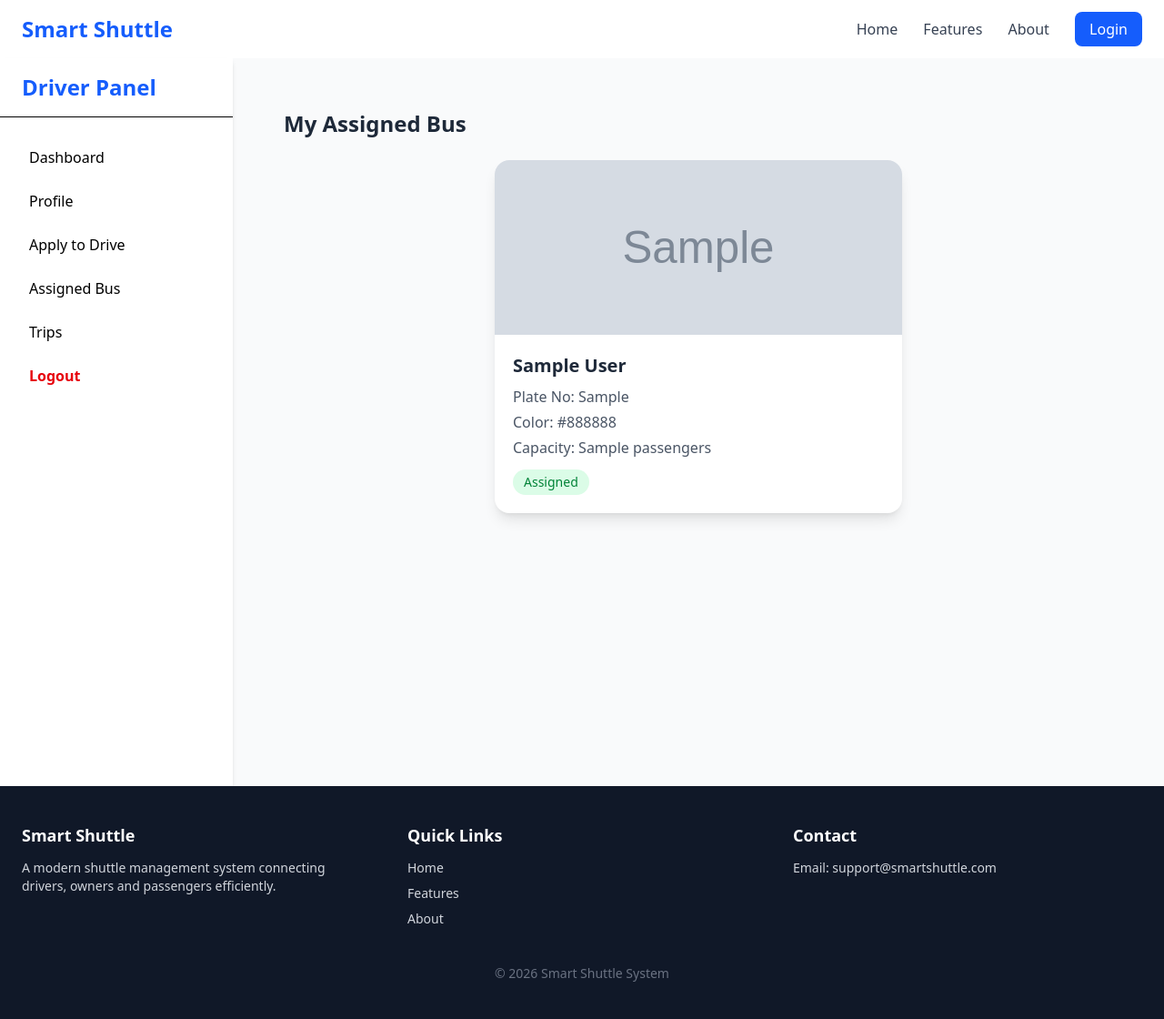
After one commit to utibefrank-7/shuttleProject, a Django app: page /driver/assigned/bus/ in a window 1280 px wide. The commit adds this page. Shown: the whole page at 91% size. Run offline with Django 5.2, Linux system fonts and the light colour scheme; a user stored in the database is signed in; tables that the repository leaves empty hold one stand-in row (values such as "Sample post"); grey boxes marked "Sample" are stand-in pictures; some libraries are stand-ins or nearby versions.

Commit message:
updated code to allow drivers view assigned bus on the driver's dahboard

```diff
--- /dev/null
+++ b/shuttle/accounts/templates/accounts/driver_assigned_bus.html
@@ -0,0 +1,63 @@
+{% extends "driver_base.html" %}
+
+{% block driver_content %}
+
+<div class="p-6">
+
+    <h1 class="text-2xl font-bold text-gray-800 mb-6">
+        My Assigned Bus
+    </h1>
+
+    {% if bus %}
+
+    <div class="max-w-md mx-auto bg-white rounded-2xl shadow-lg overflow-hidden">
+
+        <!-- Bus Image -->
+{% if bus.image %}
+    <img src="{{ bus.image.url }}" class="w-full h-48 object-cover">
+{% else %}
+    <img src="https://via.placeholder.com/400x200?text=No+Image"
+         class="w-full h-48 object-cover">
+{% endif %}
+
+        <!-- Bus Details -->
+        <div class="p-5">
+
+            <h2 class="text-xl font-semibold text-gray-800 mb-2">
+                {{ bus.vehicle_name }}
+            </h2>
+
+            <p class="text-gray-600 mb-1">
+                <span class="font-medium">Plate No:</span> {{ bus.plate_no }}
+            </p>
+
+            <p class="text-gray-600 mb-1">
+                <span class="font-medium">Color:</span> {{ bus.colour }}
+            </p>
+
+            <p class="text-gray-600 mb-3">
+                <span class="font-medium">Capacity:</span> {{ bus.capacity }} passengers
+            </p>
+
+            <!-- Status Badge -->
+            <span class="inline-block bg-green-100 text-green-700 text-sm px-3 py-1 rounded-full">
+                Assigned
+            </span>
+
+        </div>
+    </div>
+
+    {% else %}
+
+    <!-- No Bus Assigned -->
+    <div class="text-center bg-white p-6 rounded-lg shadow">
+        <p class="text-gray-600 text-lg">
+            🚫 No bus assigned to you yet.
+        </p>
+    </div>
+
+    {% endif %}
+
+</div>
+
+{% endblock %}
--- a/shuttle/accounts/templates/driver_base.html
+++ b/shuttle/accounts/templates/driver_base.html
@@ -38,7 +38,7 @@
     Apply to Drive
   </a>
 
-  <a href="#" class="block px-4 py-2 rounded-lg hover:bg-blue-100">
+  <a href="{%url 'driver_assigned_bus'%}" class="block px-4 py-2 rounded-lg hover:bg-blue-100">
     Assigned Bus
   </a>
 
--- a/shuttle/accounts/urls.py
+++ b/shuttle/accounts/urls.py
@@ -1,5 +1,5 @@
 from django.urls import path
-from .views import signup_view, home_view, login_view, logout_view, driver_dashboard_view, owner_dashboard_view, driver_profile_view, driver_profile_update_view, driver_application_view, admin_dashboard_view,  register_bus_view,approve_bus_view, reject_bus_view, approve_application_view,reject_application_view, assign_driver_view, about_view, feartures_view, admin_driver_applications_view, admin_bus_management_view,delete_bus_view
+from .views import signup_view, home_view, login_view, logout_view, driver_dashboard_view, owner_dashboard_view, driver_profile_view, driver_profile_update_view, driver_application_view, admin_dashboard_view,  register_bus_view,approve_bus_view, reject_bus_view, approve_application_view,reject_application_view, assign_driver_view, about_view, feartures_view, admin_driver_applications_view, admin_bus_management_view,delete_bus_view,driver_assigned_bus_view
 
 urlpatterns=[
     path('', home_view, name='home'),
@@ -13,6 +13,8 @@ urlpatterns=[
     path('driver/profile', driver_profile_view, name='driver_profile'),
     path("driver/profile/update", driver_profile_update_view, name="driver_profile_update"),
     path("driver/bus/application", driver_application_view, name="driver_application"),
+    path("driver/assigned/bus/", driver_assigned_bus_view, name="driver_assigned_bus"),
+
 
     path('owner/dashboard/', owner_dashboard_view, name='owner_dashboard'),
     path("owner/dashboard/register/bus", register_bus_view, name="register_bus"),
--- a/shuttle/accounts/views.py
+++ b/shuttle/accounts/views.py
@@ -194,6 +194,15 @@ def driver_application_view(request):
         {"form": form}
     )
 
+# rendering bus assigned to a particular driver
+def driver_assigned_bus_view(request):
+    driver = Driverprofile.objects.get(user=request.user)
+    bus = Bus.objects.filter(driver=driver).first()
+
+    return render(request, "accounts/driver_assigned_bus.html", {
+        'bus':bus
+    })
+
 @login_required
 @role_required(allowed_roles=["owner"]) #middleware protection
 def owner_dashboard_view(request):
@@ -269,6 +278,8 @@ def admin_driver_applications_view(request):
 
     }
     return render(request, "accounts/admin_driver_applications.html", context)
+
+    # search function
 def admin_bus_management_view(request):
     buses=Bus.objects.all()
     query = request.GET.get("q")
--- a/shuttle/theme/static/css/dist/styles.css
+++ b/shuttle/theme/static/css/dist/styles.css
@@ -58,6 +58,7 @@
     --text-4xl--line-height: calc(2.5 / 2.25);
     --text-5xl: 3rem;
     --text-5xl--line-height: 1;
+    --font-weight-medium: 500;
     --font-weight-semibold: 600;
     --font-weight-bold: 700;
     --tracking-normal: 0em;
@@ -278,6 +279,9 @@
   .mb-2 {
     margin-bottom: calc(var(--spacing) * 2);
   }
+  .mb-3 {
+    margin-bottom: calc(var(--spacing) * 3);
+  }
   .mb-4 {
     margin-bottom: calc(var(--spacing) * 4);
   }
@@ -313,6 +317,9 @@
   }
   .h-32 {
     height: calc(var(--spacing) * 32);
+  }
+  .h-48 {
+    height: calc(var(--spacing) * 48);
   }
   .h-screen {
     height: 100vh;
@@ -415,6 +422,9 @@
       margin-inline-start: calc(calc(var(--spacing) * 6) * var(--tw-space-x-reverse));
       margin-inline-end: calc(calc(var(--spacing) * 6) * calc(1 - var(--tw-space-x-reverse)));
     }
+  }
+  .overflow-hidden {
+    overflow: hidden;
   }
   .overflow-x-auto {
     overflow-x: auto;
@@ -643,6 +653,10 @@
   .font-bold {
     --tw-font-weight: var(--font-weight-bold);
     font-weight: var(--font-weight-bold);
+  }
+  .font-medium {
+    --tw-font-weight: var(--font-weight-medium);
+    font-weight: var(--font-weight-medium);
   }
   .font-semibold {
     --tw-font-weight: var(--font-weight-semibold);
```
